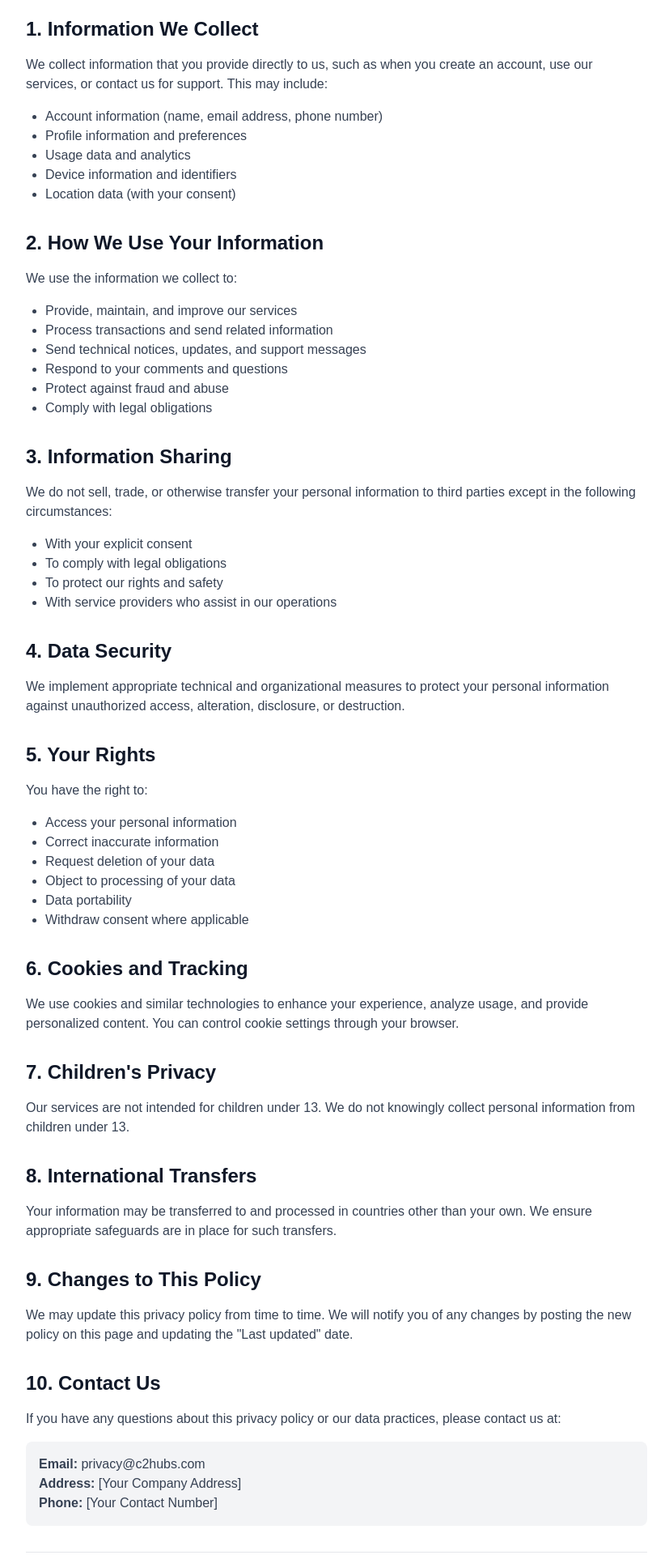
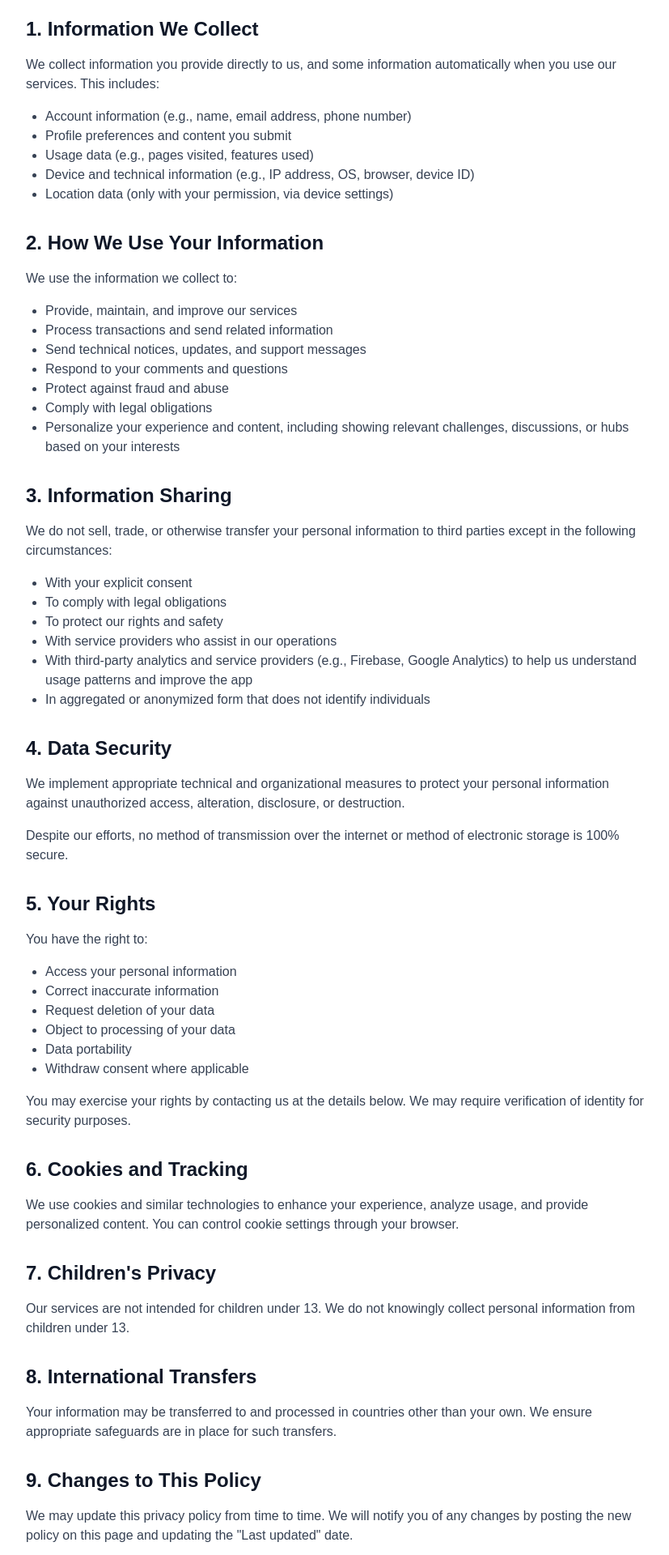
Before and after one commit to theyuva24/c2hub_privacy, a Next.js app: page /privacy in a window 1280 px wide. Shown: the part 160-2080 px from the top of the page at 81% size, without its empty margins (224-1051 px from the left). Built offline with nearby package versions, Linux system fonts and the light colour scheme.

Commit message:
Update privacy policy with company details and enhanced information

```diff
--- a/app/privacy/page.tsx
+++ b/app/privacy/page.tsx
@@ -15,15 +15,14 @@ export default function PrivacyPolicy() {
             <section className="mb-8">
               <h2 className="text-2xl font-semibold text-gray-900 mb-4">1. Information We Collect</h2>
               <p className="text-gray-700 mb-4">
-                We collect information that you provide directly to us, such as when you create an account,
-                use our services, or contact us for support. This may include:
+                We collect information you provide directly to us, and some information automatically when you use our services. This includes:
               </p>
               <ul className="list-disc pl-6 text-gray-700 mb-4">
-                <li>Account information (name, email address, phone number)</li>
-                <li>Profile information and preferences</li>
-                <li>Usage data and analytics</li>
-                <li>Device information and identifiers</li>
-                <li>Location data (with your consent)</li>
+                <li>Account information (e.g., name, email address, phone number)</li>
+                <li>Profile preferences and content you submit</li>
+                <li>Usage data (e.g., pages visited, features used)</li>
+                <li>Device and technical information (e.g., IP address, OS, browser, device ID)</li>
+                <li>Location data (only with your permission, via device settings)</li>
               </ul>
             </section>
 
@@ -37,6 +36,7 @@ export default function PrivacyPolicy() {
                 <li>Respond to your comments and questions</li>
                 <li>Protect against fraud and abuse</li>
                 <li>Comply with legal obligations</li>
+                <li>Personalize your experience and content, including showing relevant challenges, discussions, or hubs based on your interests</li>
               </ul>
             </section>
 
@@ -51,6 +51,8 @@ export default function PrivacyPolicy() {
                 <li>To comply with legal obligations</li>
                 <li>To protect our rights and safety</li>
                 <li>With service providers who assist in our operations</li>
+                <li>With third-party analytics and service providers (e.g., Firebase, Google Analytics) to help us understand usage patterns and improve the app</li>
+                <li>In aggregated or anonymized form that does not identify individuals</li>
               </ul>
             </section>
 
@@ -59,6 +61,9 @@ export default function PrivacyPolicy() {
               <p className="text-gray-700 mb-4">
                 We implement appropriate technical and organizational measures to protect your personal
                 information against unauthorized access, alteration, disclosure, or destruction.
+              </p>
+              <p className="text-gray-700 mb-4">
+                Despite our efforts, no method of transmission over the internet or method of electronic storage is 100% secure.
               </p>
             </section>
 
@@ -73,6 +78,9 @@ export default function PrivacyPolicy() {
                 <li>Data portability</li>
                 <li>Withdraw consent where applicable</li>
               </ul>
+              <p className="text-gray-700 mb-4">
+                You may exercise your rights by contacting us at the details below. We may require verification of identity for security purposes.
+              </p>
             </section>
 
             <section className="mb-8">
@@ -115,9 +123,8 @@ export default function PrivacyPolicy() {
               </p>
               <div className="bg-gray-100 p-4 rounded-lg">
                 <p className="text-gray-700">
-                  <strong>Email:</strong> privacy@c2hubs.com<br />
-                  <strong>Address:</strong> [Your Company Address]<br />
-                  <strong>Phone:</strong> [Your Contact Number]
+                  <strong>Email:</strong> yuva2024@gmail.com<br />
+                  <strong>Address:</strong> Bangalore, India
                 </p>
               </div>
             </section>
```
